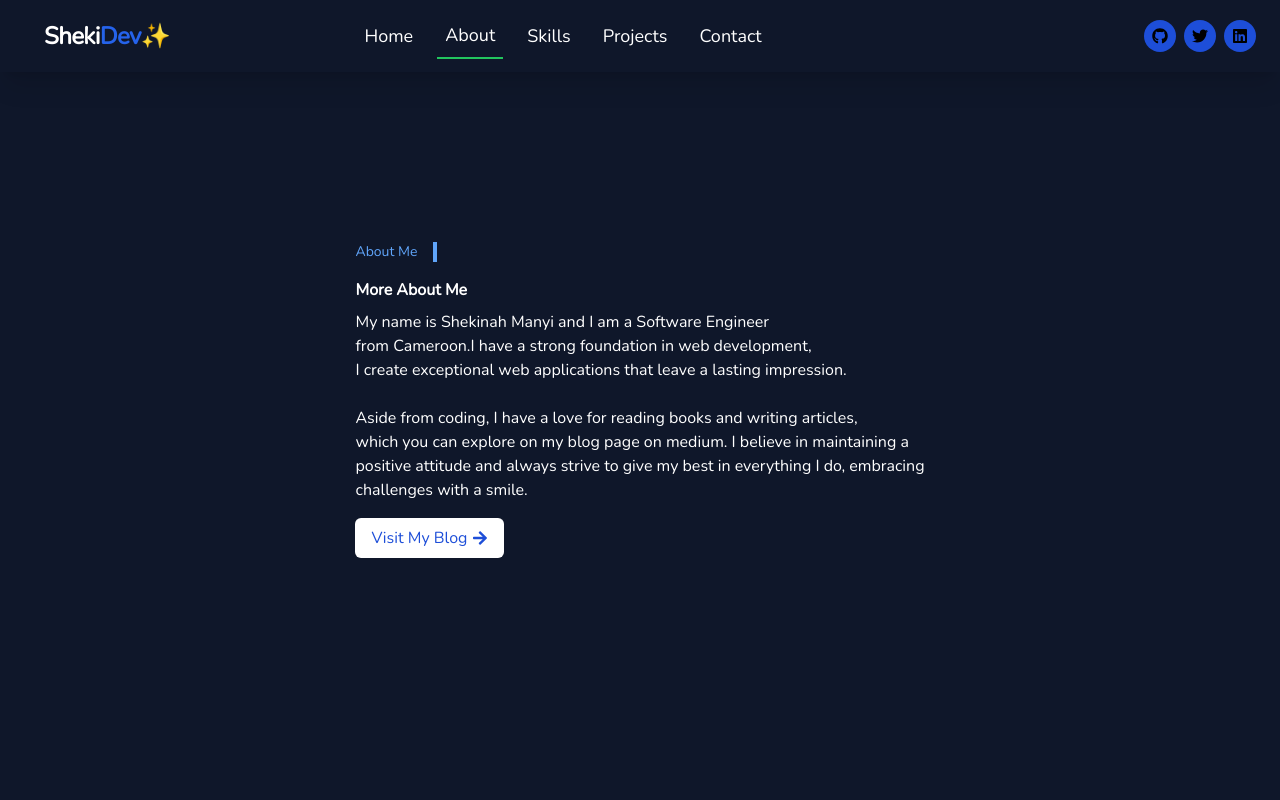
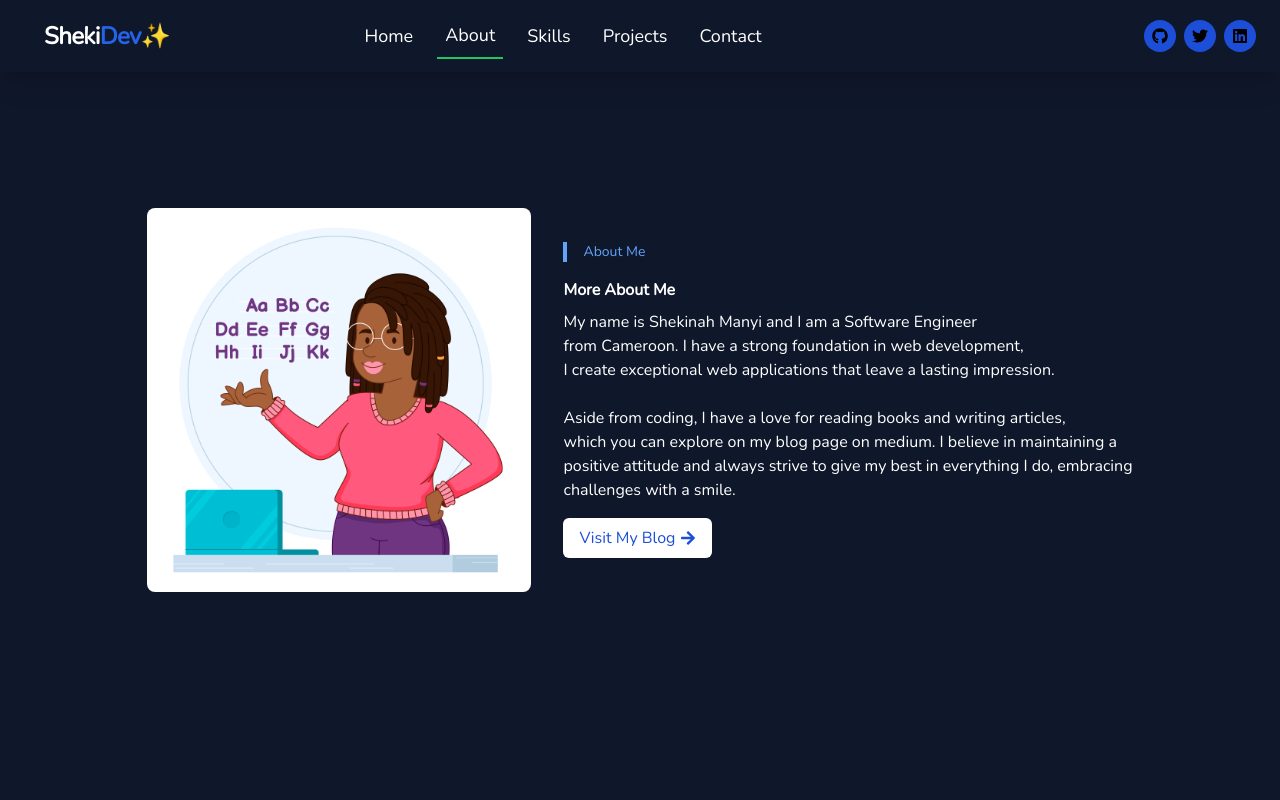
Before and after one commit to shekinahmanyi/portfolio-website2, a React (Create React App) app in the folder portfolio-site/: page /about in a window 1280 px wide. Shown: the top 800 px of the page. Built offline with nearby package versions, Linux system fonts and the light colour scheme.

Commit message:
Added Animation and image

```diff
--- a/portfolio-site/src/index.css
+++ b/portfolio-site/src/index.css
@@ -24,3 +24,19 @@
 ::-webkit-scrollbar-thumb:hover {
   background: #13e741;
 }
+
+@keyframes wave {
+  0%, 100% {
+    transform: rotate(0deg);
+  }
+  25% {
+    transform: rotate(20deg);
+  }
+  75% {
+    transform: rotate(-20deg);
+  }
+}
+
+.animate-wave {
+  animation: wave 1s infinite;
+}
--- a/portfolio-site/src/pages/About.jsx
+++ b/portfolio-site/src/pages/About.jsx
@@ -1,22 +1,29 @@
 import React from "react";
 import { FaArrowRight } from "react-icons/fa";
+import about from "../images/about.jpg";
 
 function About() {
   const blogUrl = "https://medium.com/@shekinahmanyi";
 
   return (
     <div className="bg-slate-900 min-h-screen flex items-center justify-center">
-      <div className="font-nunito p-8 ">
-        <div className="flex items-center mb-4 h-full">
-          <div className="border-r-4 border-blue-400 pr-4">
+      <div className="font-nunito p-8 flex flex-col md:flex-row items-center">
+        <div className="mb-8 md:mr-8 md:mb-0">
+          <img
+            src={about}
+            alt="Software Engineer"
+            className="w-96 h-96 rounded-lg object-cover mx-auto md:mx-0"
+          />
+        </div>
+        <div>
+          <div className="border-l-4 border-blue-400 pl-4 mb-4">
             <h1 className="text-sm text-blue-400">About Me</h1>
-          </div>
           </div>
           <h1 className="text-base font-bold text-white mb-2">More About Me</h1>
           <p className="text-white text-base">
             My name is Shekinah Manyi and I am a Software Engineer
             <br />
-          from Cameroon.I have a strong foundation in web development,
+            from Cameroon. I have a strong foundation in web development,
             <br />
             I create exceptional web applications that leave a lasting impression.
             <br />
@@ -30,7 +37,6 @@ function About() {
             do, embracing
             <br />
             challenges with a smile.
-
           </p>
           <a href={blogUrl} target="_blank" rel="noopener noreferrer">
             <button className="transition ease-in-out delay-150 hover:-translate-y-1 hover:scale-110 bg-white text-blue-700 px-4 py-2 rounded-md flex items-center mt-4">
@@ -39,6 +45,7 @@ function About() {
           </a>
         </div>
       </div>
+    </div>
   );
 }
 
--- a/portfolio-site/src/pages/Contact.jsx
+++ b/portfolio-site/src/pages/Contact.jsx
@@ -1,7 +1,6 @@
 import React from "react";
 import {
   FaEnvelope,
-  FaPhoneAlt,
   FaTwitter,
   FaLinkedin,
   FaGithub,
@@ -22,7 +21,7 @@ function Contact() {
           deliver high-quality work.<br /> I am excited to hear from you and learn
           more about your team's goals.
         </p>
-        <div className="w-3/5 h-96 bg-white p-6 rounded-lg shadow-md mt-2 mb-4">
+        <div className=" bg-white p-6 rounded-lg shadow-md mt-2 mb-4">
           <p className="font-bold text-center text-2xl mb-4">
             Send me a Message!
           </p>
@@ -33,10 +32,10 @@ function Contact() {
           <p className="mb-4">shekinahmanyi@gmail.com</p>
 
           <h2 className="text-lg font-bold flex items-center">
-            <span className="mr-2">or Call Me!</span>
-            <FaPhoneAlt className="text-blue-700 mr-2" />
+            <span className="mr-2">or Text Me!</span>
+
           </h2>
-          <p>+237 652594201</p>
+          <p>@shekinahmanyi</p>
           <div className="flex justify-center items-center space-x-2 mt-4">
             <a
               href="https://github.com/shekinahmanyi"
--- a/portfolio-site/src/pages/Home.jsx
+++ b/portfolio-site/src/pages/Home.jsx
@@ -1,6 +1,7 @@
 import React from "react";
 import sheki from "../images/sheki.jpg";
 import { FaDownload } from "react-icons/fa";
+
 
 function Home() {
   const resumeUrl =
@@ -20,7 +21,8 @@ function Home() {
           FULL STACK DEVELOPER
         </h1>
         <h1 className="text-2xl font-bold text-center font-nunito pt-4 text-white">
-          Hello, I'm Shekinah!
+          Hello <span className="hand-wave inline-block animate-wave">👋</span> ,
+        <span> I'm Shekinah!</span>
         </h1>
         <p className="font-nunito p-4 text-center text-white text-lg">
           I am a passionate and experienced Full Stack Developer, with expertise
```
Also changed, not shown: portfolio-site/src/images/about.jpg (added). Lines whose indentation alone changed are shown as unchanged.
